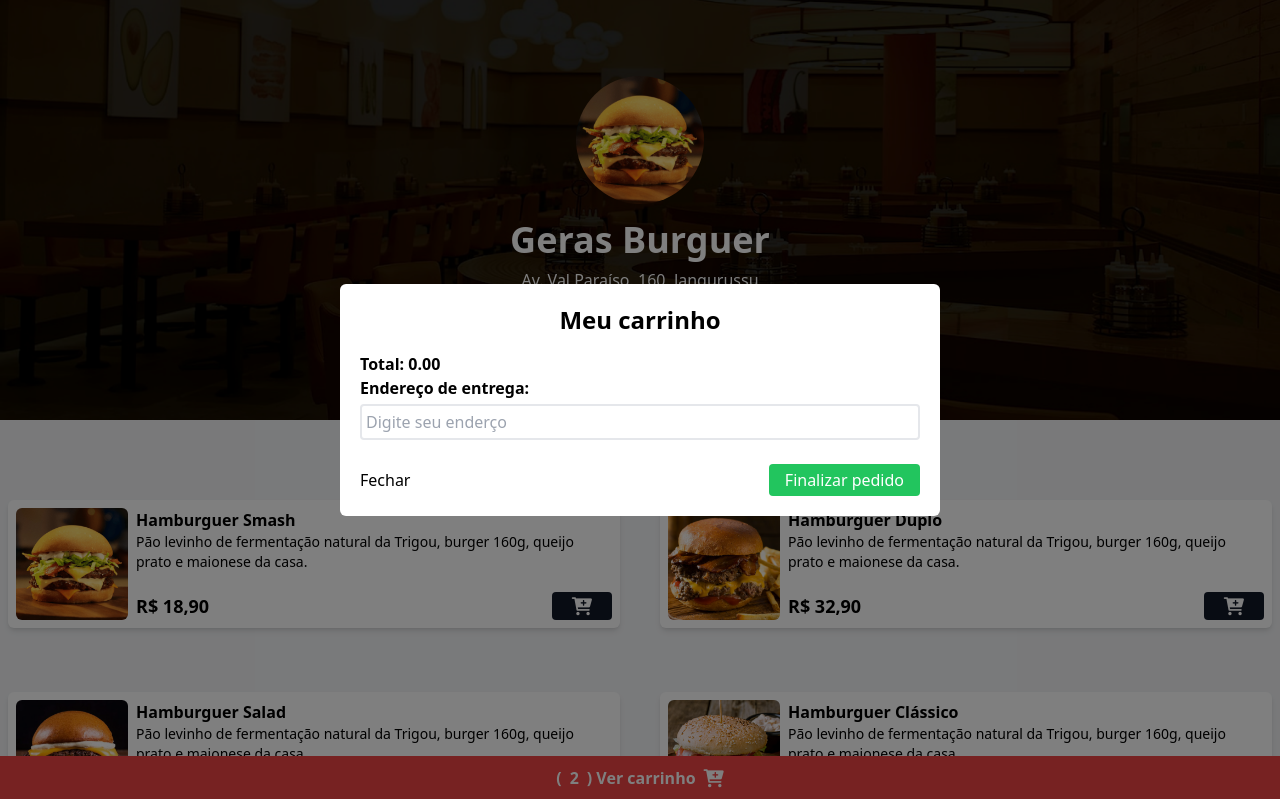
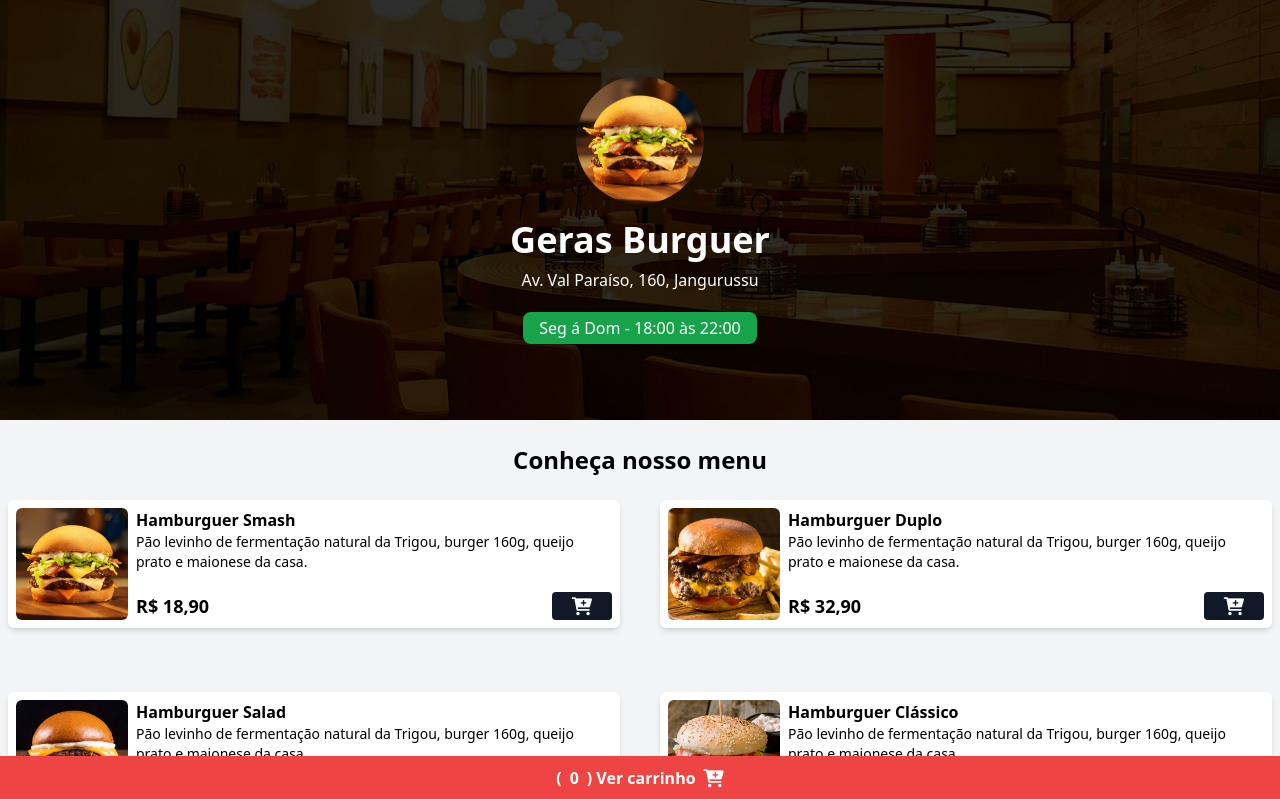
Before and after one commit to Nando-Alves/TailwindCSS_PROJECT, a website: page index.html in a window 1280 px wide. Shown: the top 799 px of the page. Drawn offline with Linux system fonts and the light colour scheme.

Commit message:
ADD SCRIPT.JS

```diff
--- a/index.html
+++ b/index.html
@@ -205,7 +205,7 @@
   </div>
   <!-- FIM MENU -->
   <!-- MODAL -->
-   <div class=" bg-black/50 w-full h-full fixed top-0 left-0 z-[99] flex items-center justify-center" >
+   <div class=" bg-black/50 w-full h-full fixed top-0 left-0 z-[99] items-center justify-center hidden" >
         <div class="bg-white p-5 rounded-md min-w-[90%] md:min-w-[600px]">
             <h2 class=" text-center font-bold text-2xl mb-2">Meu carrinho</h2>
 
@@ -232,10 +232,13 @@
   <!-- BOTÃO CARRINHO FIXO -->
   <footer class="w-full bg-red-500 py-2 fixed bottom-0 z-40 flex items-center justify-center">
     <button class="flex items-center gap-2 text-white font-bold" id="cart-btn">
-      (<span id="cart">2</span>) Ver carrinho
+      (<span id="cart">0</span>) Ver carrinho
       <i class="fa fa-cart-plus text-lg text-white"></i>
     </button>
   </footer>
 
+<script src="script.js"></script>
+
+
 </body>
 </html>
```
Also changed, not shown: script.js (added).
